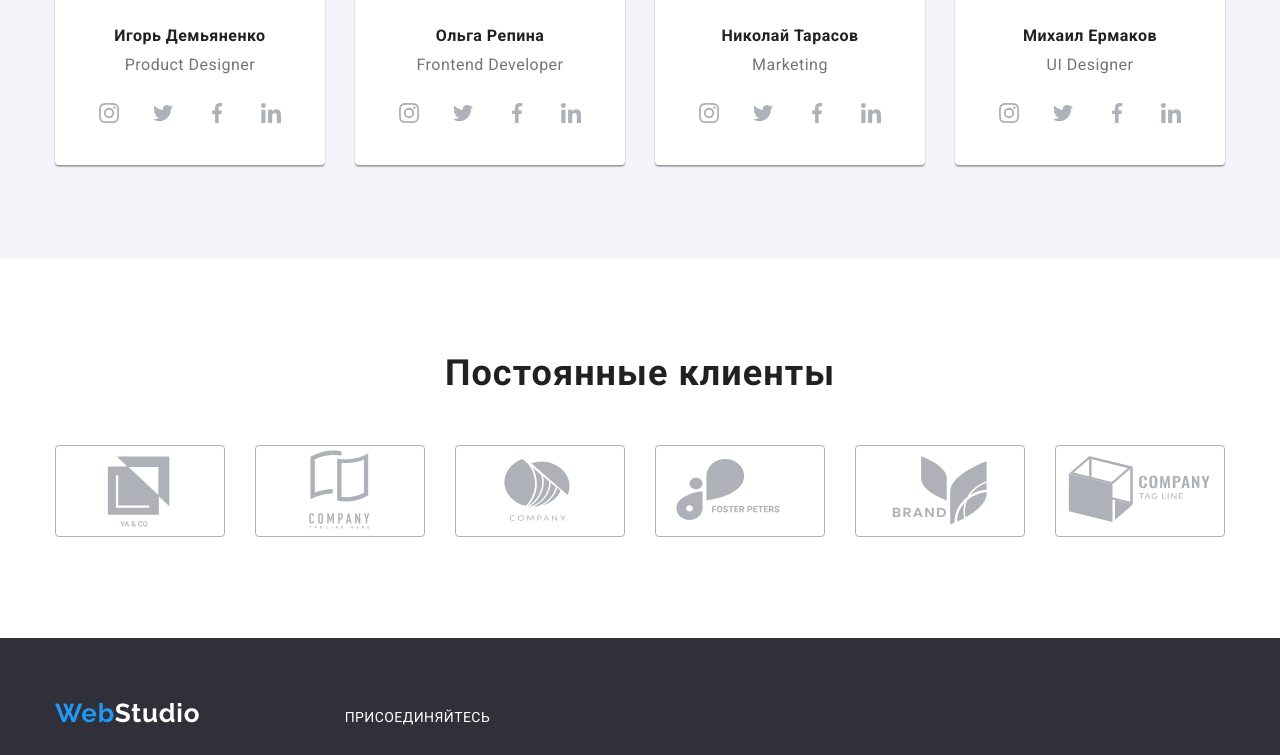
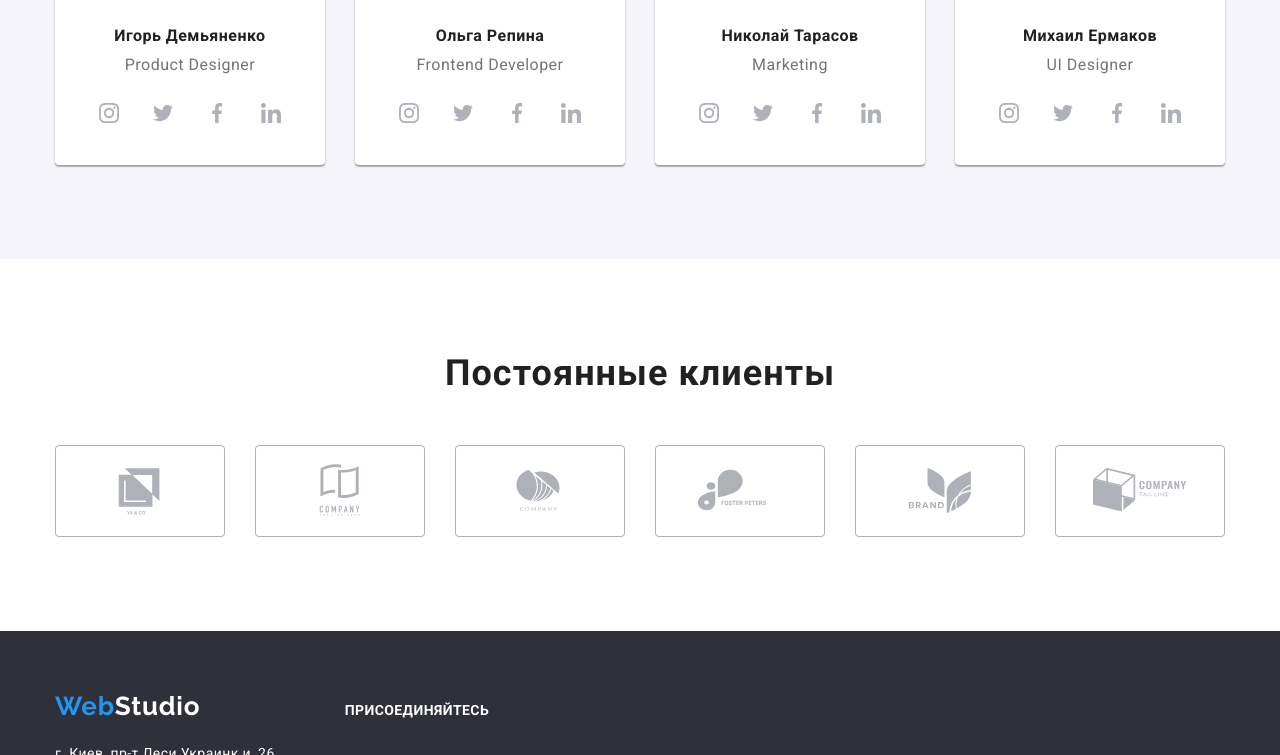
Before and after one commit to Vlad-Yavizhyn/goit-markup-hw-04, a plain HTML site: page index.html in a window 1280 px wide. Shown: the part 2045-2800 px from the top of the page. Drawn offline with nearby package versions, Linux system fonts and the light colour scheme.

Commit message:
fix html

```diff
--- a/css/styles.css
+++ b/css/styles.css
@@ -185,11 +185,13 @@ img {
 .mail-icon {
   width: 16px;
   height: 12px;
+  margin-right: 10px;
 }
 
 .smartphone-icon {
   width: 10px;
   height: 16px;
+  margin-right: 10px;
 }
 
 .contacts-link {
@@ -198,6 +200,8 @@ img {
   font-size: 14px;
   line-height: 1.4px;
   letter-spacing: 0.02em;
+  display: flex;
+  align-items: center;
 }
 
 .contacts-link:hover,
@@ -371,6 +375,11 @@ img {
   margin-right: 10px;
 }
 
+.icon-svg:hover,
+.icon-svg:focus {
+  color: black;
+}
+
 /* WebStudio's projects */
 
 .filter {
@@ -460,6 +469,9 @@ img {
   height: 92px;
   border: 1px solid #afb1b8;
   border-radius: 4px;
+  display: flex;
+  align-items: center;
+  justify-content: center;
 }
 
 .button-icon:hover,
@@ -520,11 +532,11 @@ img {
 }
 
 .join-box {
-  display: flex;
   margin-left: 70px;
 }
 
 .join-text {
+  font-weight: 700;
   font-size: 14px;
   line-height: 1.14px;
   letter-spacing: 0.03em;
--- a/index.html
+++ b/index.html
@@ -250,34 +250,46 @@
           <h2 class="clients-title">Постоянные клиенты</h2>
           <ul class="actions">
             <li>
-              <svg class="button-icon">
+              <a href="/" class="button-icon"
+                ><svg width="106px" height="60px">
                   <use href="../images/symbol-defs.svg#icon-Logo1"></use>
                 </svg>
+              </a>
             </li>
             <li>
-              <svg class="button-icon">
+              <a href="/" class="button-icon">
+                <svg width="106px" height="60px">
                   <use href="../images/symbol-defs.svg#icon-Logo2"></use>
                 </svg>
+              </a>
             </li>
             <li>
-              <svg class="button-icon">
+              <a href="/" class="button-icon">
+                <svg width="106px" height="60px">
                   <use href="../images/symbol-defs.svg#icon-Logo3"></use>
                 </svg>
+              </a>
             </li>
             <li>
-              <svg class="button-icon">
+              <a href="/" class="button-icon">
+                <svg width="106px" height="60px">
                   <use href="../images/symbol-defs.svg#icon-Logo4"></use>
                 </svg>
+              </a>
             </li>
             <li>
-              <svg class="button-icon">
+              <a href="/" class="button-icon">
+                <svg width="106px" height="60px">
                   <use href="../images/symbol-defs.svg#icon-Logo5"></use>
                 </svg>
+              </a>
             </li>
             <li>
-              <svg class="button-icon">
+              <a href="/" class="button-icon">
+                <svg width="106px" height="60px">
                   <use href="../images/symbol-defs.svg#icon-Logo6"></use>
                 </svg>
+              </a>
             </li>
           </ul>
         </div>
```
Lines whose indentation alone changed are shown as unchanged.
